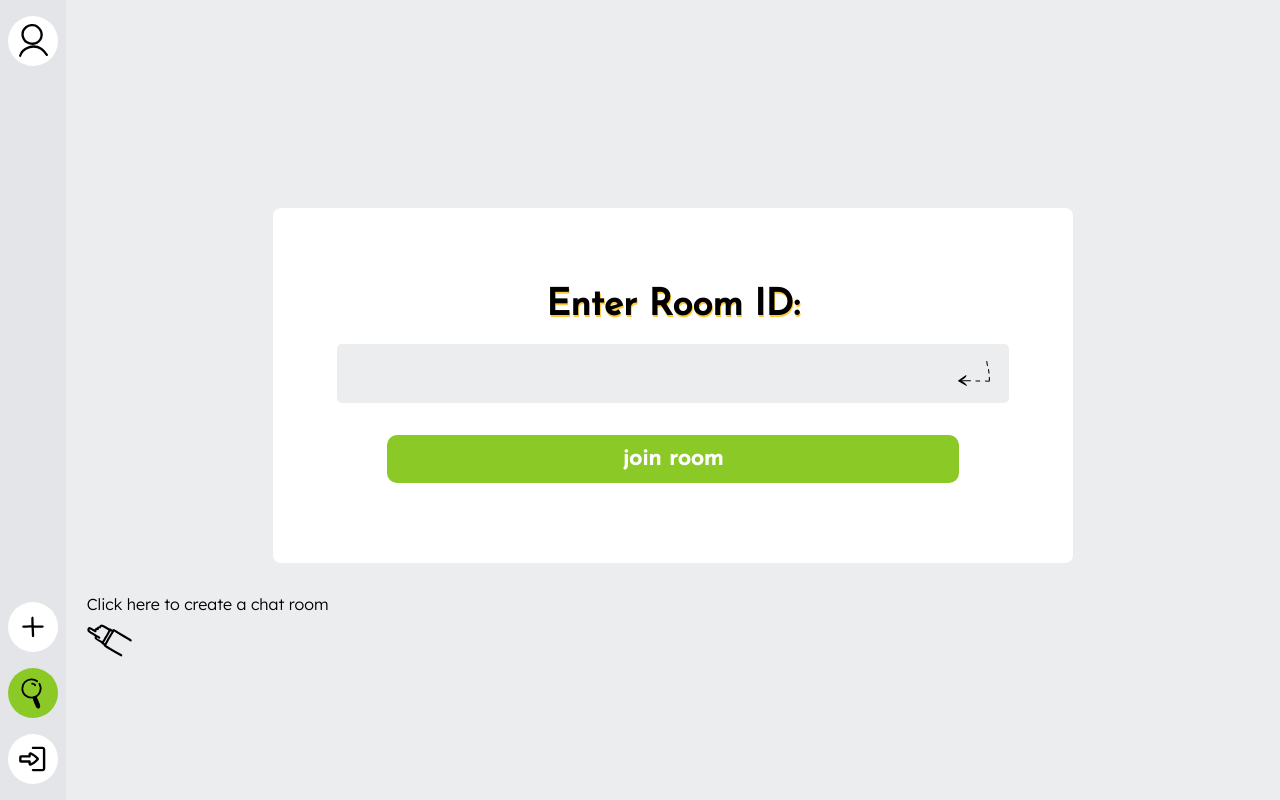
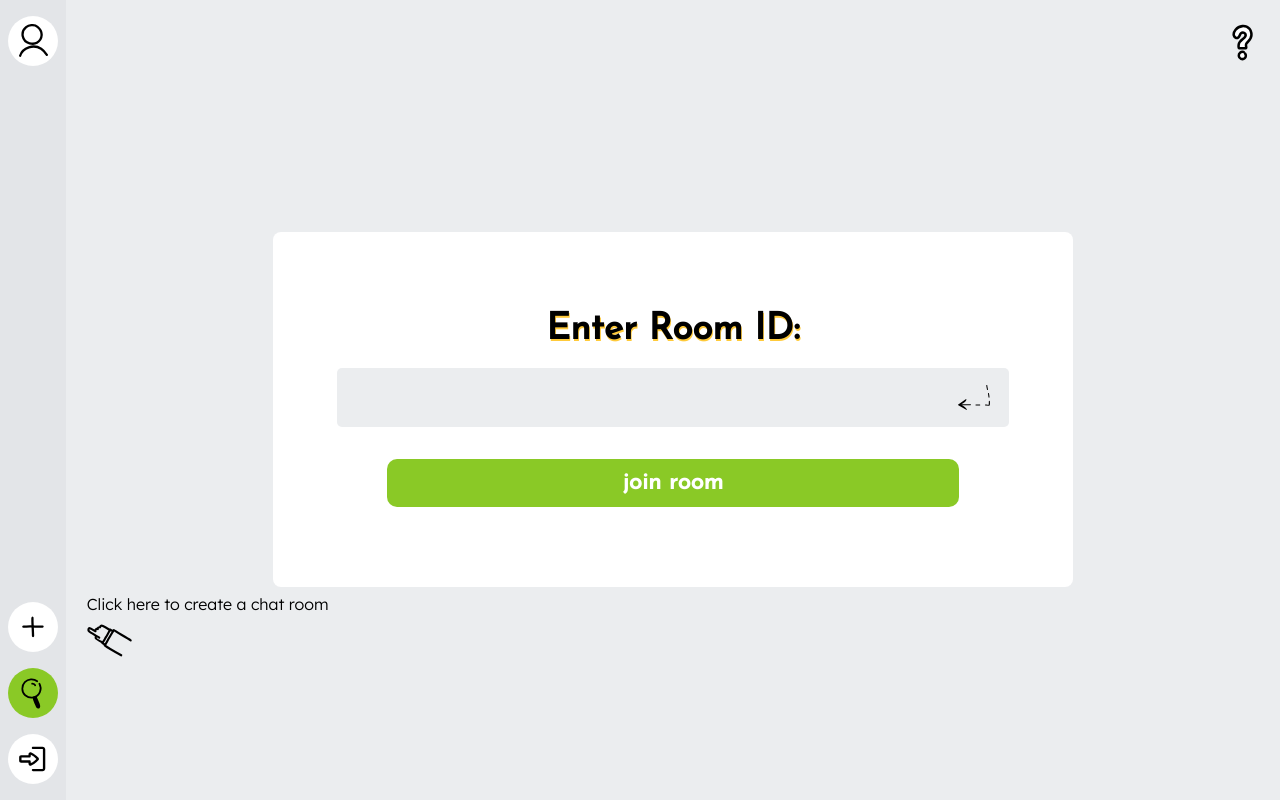
Before and after one commit to nancy-sun/litechat, a React (Create React App) app: page /room in a window 1280 px wide. Built offline with nearby package versions, Linux system fonts and the light colour scheme; no server answers.

Commit message:
clean up unused code, modified styling to fix the problem of box div moving after animation, add about overlay to main pages, change overlay background color

```diff
--- a/src/App.scss
+++ b/src/App.scss
@@ -3,7 +3,7 @@
 .app {
     display: flex;
     height: 100vh;
-
+    width: 100vw;
     flex-direction: column-reverse;
 
 
--- a/src/components/About/About.scss
+++ b/src/components/About/About.scss
@@ -15,7 +15,7 @@
     }
 
     &__overlay {
-        background-color: $secondary-light;
+        background-color: $secondary-color;
         height: 10rem;
         width: 14rem;
         margin-top: 0.5rem;
@@ -24,7 +24,7 @@
         border-radius: 15px;
         flex-direction: column;
         position: fixed;
-        box-shadow: -3px 3px $primary-light;
+        box-shadow: -2px 2px $primary-light;
         box-sizing: border-box;
         padding: 1rem;
         justify-content: space-between;
--- a/src/components/ChannelBar/ChannelBar.jsx
+++ b/src/components/ChannelBar/ChannelBar.jsx
@@ -21,7 +21,7 @@ function ChannelBar({ username, userID, room, socket, users }) {
     const newVoiceUser = () => {
         axios.put(`${process.env.REACT_APP_ROOM_URL}/${room}/user`, { username: username, userID: userID })
             .then((response) => {
-                console.log(response.data)
+                return;
             }).catch(e => console.log(e));
     }
 
--- a/src/components/TextChannel/TextChannel.jsx
+++ b/src/components/TextChannel/TextChannel.jsx
@@ -14,8 +14,6 @@ function TextChannel({ userID, username, socket, room }) {
     const getMsgs = () => {
         axios.get(`${process.env.REACT_APP_ROOM_URL}/${room}`).then(response => {
             const msgs = response.data.messageHistory;
-            console.log(msgs);
-
             setMessageHistory(msgs);
         }).catch(e => console.log(e));
     }
--- a/src/pages/ChatRoom/ChatRoom.jsx
+++ b/src/pages/ChatRoom/ChatRoom.jsx
@@ -34,12 +34,10 @@ function ChatRoom() {
     }
 
     const postNewUser = () => {
-        // console.log(user);
         if (user.userID && user.username) {
             // console.log("In post user condition");
             axios.post(`${process.env.REACT_APP_ROOM_URL}/${room}/user`, user).then((response) => {
                 // console.log("in post new user")
-                // console.log(response)
                 return;
             }).catch(e => console.log(e))
         }
--- a/src/pages/EnterRoom/EnterRoom.jsx
+++ b/src/pages/EnterRoom/EnterRoom.jsx
@@ -1,6 +1,7 @@
 
 import axios from "axios";
 import pointIcon from "../../assets/pointFinger.svg";
+import About from "../../components/About/About";
 import "./EnterRoom.scss";
 
 
@@ -20,6 +21,9 @@ function EnterRoom() {
 
     return (
         <main className="main">
+            <div className="main__about">
+                <About />
+            </div>
             <form onSubmit={joinRoom} className="box box__join">
                 <label htmlFor="room" className="box__label">Enter Room ID:
                     <input type="text" name="room" className="box__input" />
@@ -27,8 +31,8 @@ function EnterRoom() {
                 <button className="box__btn">join room</button>
             </form>
             <div className="direct--create">
-                <img className="direct--create__icon" src={pointIcon} alt="point icon" />
-                <p className="direct--create__text">Click here to create a chat room</p>
+                <img className="direct__icon" src={pointIcon} alt="point icon" />
+                <p className="direct__text">Click here to create a chat room</p>
             </div>
         </main>
     )
--- a/src/pages/EnterRoom/EnterRoom.scss
+++ b/src/pages/EnterRoom/EnterRoom.scss
@@ -4,10 +4,11 @@
 
 .box {
     &__join {
-        margin-top: 15rem;
+        margin: auto;
+        margin-top: 23vh;
 
         @include tablet {
-            margin-top: 13rem;
+            margin-top: 18vh;
         }
     }
 
@@ -70,13 +71,4 @@
             transform: none;
         }
     }
-
-    &__text {
-        font-size: 0.7rem;
-
-        @include tablet {
-            display: block;
-            font-size: 1rem;
-        }
-    }
 }
--- a/src/pages/Welcome/Welcome.jsx
+++ b/src/pages/Welcome/Welcome.jsx
@@ -2,6 +2,7 @@ import { io } from "socket.io-client";
 import axios from "axios";
 import { v4 as uuid } from 'uuid';
 import pointIcon from "../../assets/pointFinger.svg";
+import About from "../../components/About/About";
 import 'animate.css';
 import "./Welcome.scss";
 
@@ -21,6 +22,9 @@ function Welcome() {
 
     return (
         <main className="main">
+            <div className="main__about">
+                <About />
+            </div>
             <div className="box">
                 <div className="box__titles">
                     <h1 className="box__title">Welcome to lite chat</h1>
--- a/src/pages/Welcome/Welcome.scss
+++ b/src/pages/Welcome/Welcome.scss
@@ -5,15 +5,23 @@
 
 .main {
     background-color: $primary-lighter;
-    width: 100vw;
+    width: 100%;
     display: flex;
     flex-direction: column;
     justify-content: space-between;
     align-items: center;
     height: 100%;
 
-    @include tablet {
-        height: auto;
+    &__about {
+        align-self: flex-end;
+        height: 3rem;
+        padding: 1rem 1rem 0 0;
+
+        @include tablet {
+            height: 4rem;
+            padding: 1.5rem 1.5rem 0 0;
+
+        }
     }
 }
 
@@ -28,11 +36,12 @@
     border-radius: 8px;
     padding: 3rem 0.7rem;
     margin: auto;
+    margin-top: 28vh;
 
     @include tablet {
         padding: 5rem 4rem;
         max-width: 50rem;
-        margin: auto;
+        margin-top: 20vh;
     }
 
     &__title {
@@ -73,7 +82,6 @@
     animation: heartBeat;
     animation-duration: 1.5s;
     overflow: hidden;
-    // width: max-content;
 
     @include tablet {
         align-items: baseline;
@@ -95,6 +103,7 @@
 
         @include tablet {
             display: block;
+            font-size: 1rem;
         }
     }
 }
```
